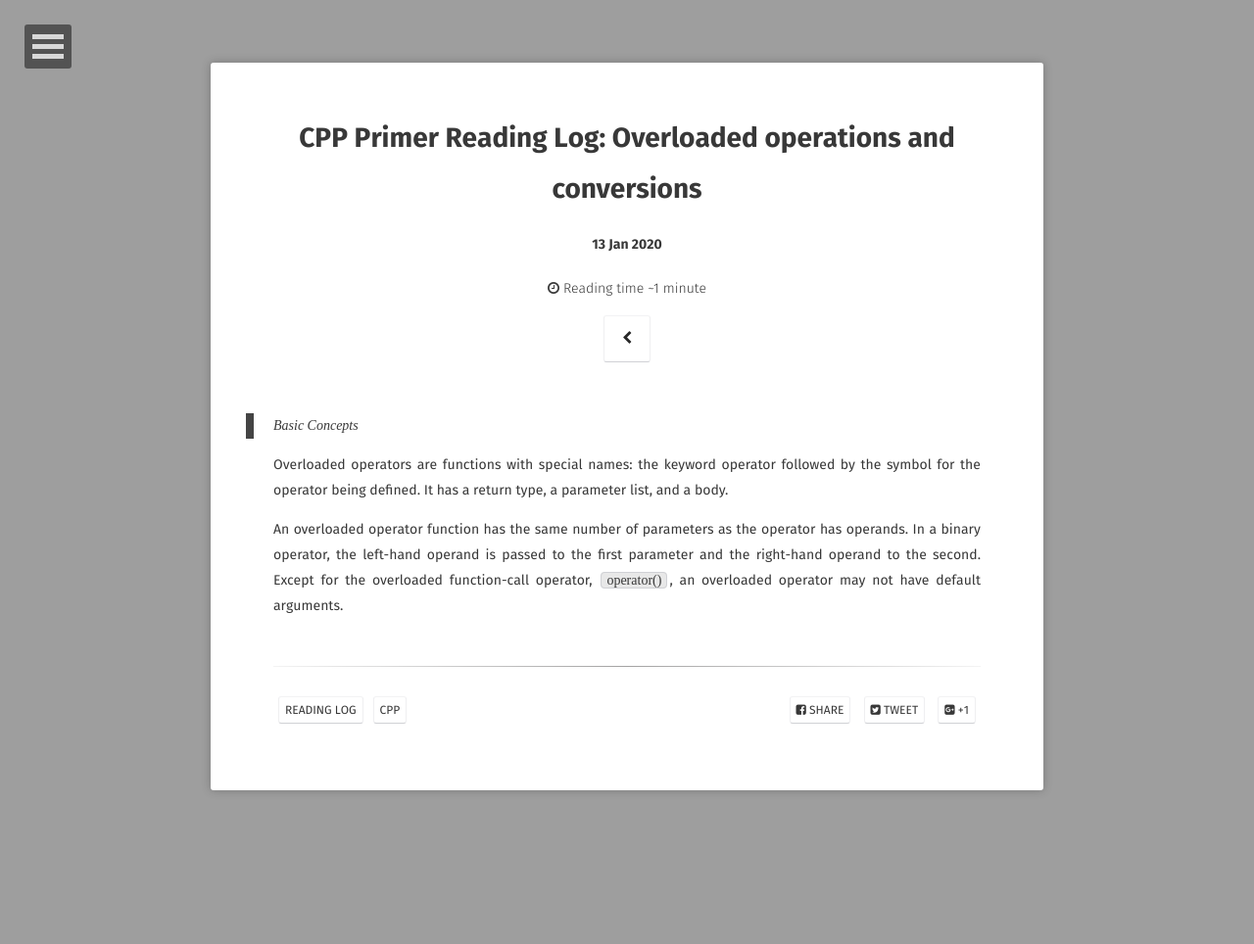
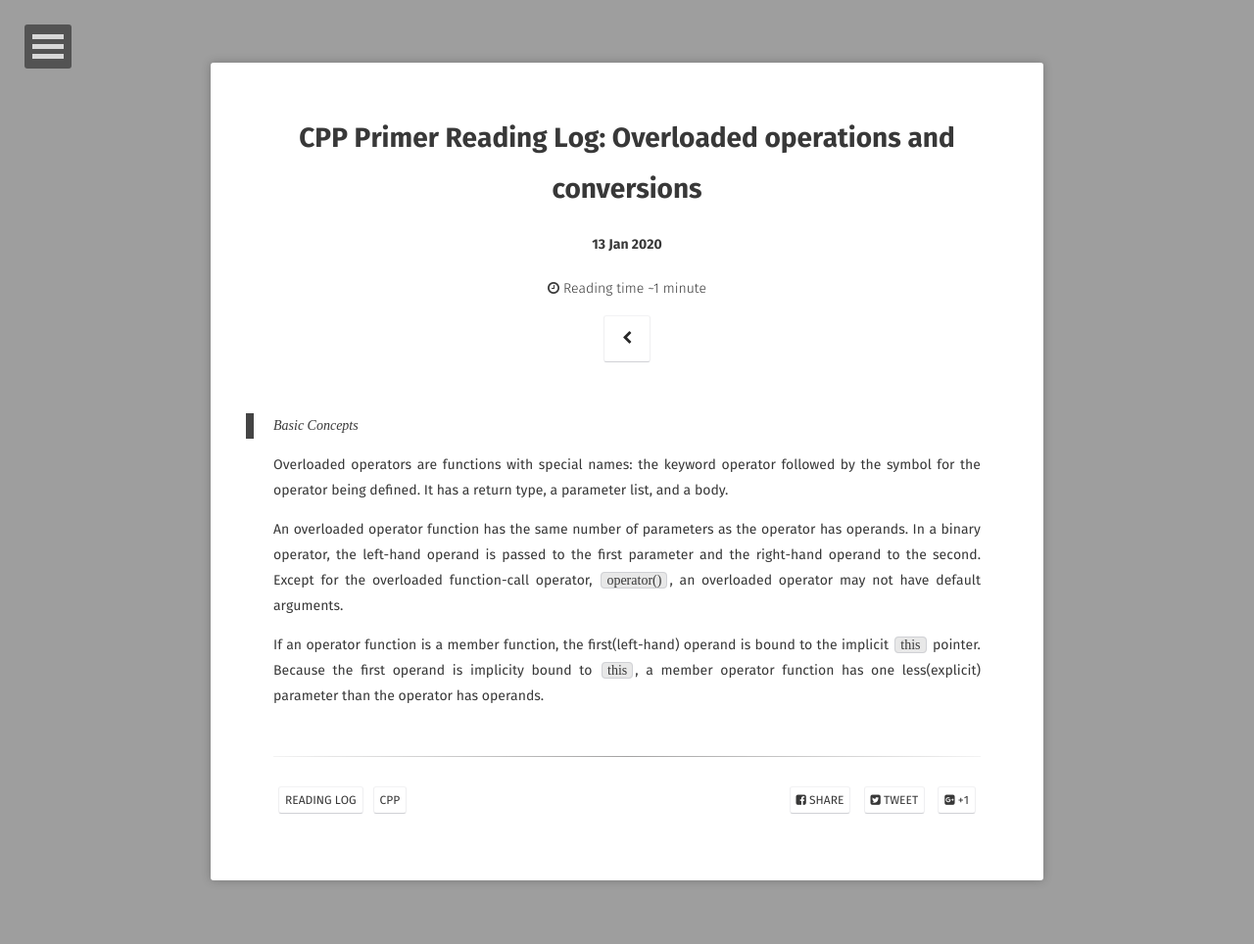
Before and after one commit to Planck35/planck35.github.io, a Jekyll site: the page built from _posts/2020-02-04-overloaded-operations-and-conversions.md, in a window 1280 px wide. Shown: the whole page at 98% size. Built offline with Jekyll 4.4.1, drawn with Linux system fonts in a browser that asks for light colours; some web fonts are replaced; comment, search, counter and statistics services are not loaded.

Commit message:
update read log

```diff
--- a/_posts/2020-02-04-overloaded-operations-and-conversions.md
+++ b/_posts/2020-02-04-overloaded-operations-and-conversions.md
@@ -14,3 +14,5 @@ It has a return type, a parameter list, and a body.
 
 An overloaded operator function has the same number of parameters as the operator has operands. In a binary operator, the left-hand operand is passed to the first parameter and the right-hand operand to the second.
 Except for the overloaded function-call operator, `operator()`, an overloaded operator may not have default arguments.
+
+If an operator function is a member function, the first(left-hand) operand is bound to the implicit `this` pointer. Because the first operand is implicity bound to `this`, a member operator function has one less(explicit) parameter than the operator has operands.
```
